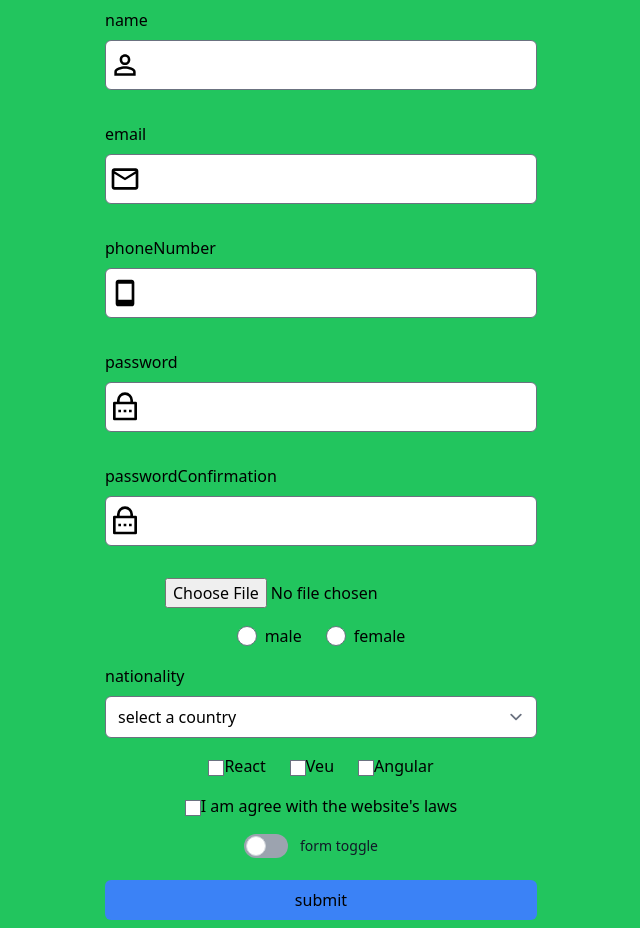
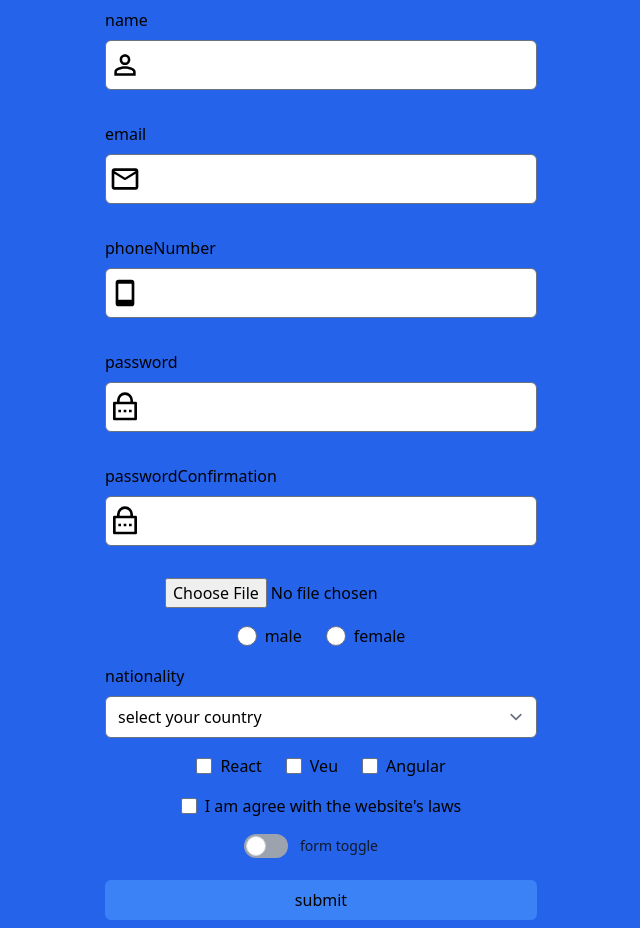
Before and after one commit to Arman-Abbasian/form_with_formik, a React (Create React App) app: page / in a window 1280 px wide. Shown: the whole page, without its empty margins (319-959 px from the left). Built offline with nearby package versions, Linux system fonts and the light colour scheme.

Commit message:
some improvement in style

```diff
--- a/src/common/BooleanCheckBox.jsx
+++ b/src/common/BooleanCheckBox.jsx
@@ -1,10 +1,8 @@
 const BooleanCheckBox = ({name,formik,label}) => {
     return (
-            <div className="flex gap-6">
-                <div>
-                    <input type="checkbox" id={name} name={name} value={true} checked={formik.values[name]===true} onChange={formik.handleChange} />
+            <div className="flex justify-center items-center w-full gap-2">
+                    <input type="checkbox" className="rounded-sm" id={name} name={name} value={true} checked={formik.values[name]===true} onChange={formik.handleChange} />
                     <label htmlFor={name}>{label}</label>
-                </div>
                 {formik.errors[name] && formik.touched[name] && <p className="text-red-600">{formik.errors[name]}</p>}
             </div>
      );
--- a/src/common/CheckBox.jsx
+++ b/src/common/CheckBox.jsx
@@ -1,9 +1,9 @@
 const CheckBox = ({options,name,formik}) => {
     return (
-        <div className="flex gap-6">
+        <div className="flex justify-center items-center gap-6 w-full">
             {options.map(item=>{
-                return <div key={item.id}>
-                        <input className="form-checkbox" type="checkbox" id={item.value} name={name} value={item.value} checked={formik.values[name].includes(item.value)} onChange={formik.handleChange} />
+                return <div key={item.id} className="flex justify-center items-center gap-2">
+                        <input className="form-checkbox rounded-sm" type="checkbox" id={item.value} name={name} value={item.value} checked={formik.values[name].includes(item.value)} onChange={formik.handleChange} />
                         <label htmlFor={item.value}>{item.label}</label>
                     </div>
         })}
--- a/src/components/FormikAndYupCommon.jsx
+++ b/src/components/FormikAndYupCommon.jsx
@@ -10,6 +10,7 @@ import { MdPersonOutline } from "react-icons/md";
 import { MdOutlineEmail } from "react-icons/md";
 import { BiMobile } from "react-icons/bi";
 import { RiLockPasswordLine } from "react-icons/ri";
+import { RiFlagLine } from "react-icons/ri";
 
 
 
@@ -39,7 +40,7 @@ const genderOptions=[
     {id:2,label:"female",value:"female"}
 ];
 const nationalityOptions=[
-    {id:0,label:"select a country",value:""},
+    {id:0,label:"select your country",value:""},
     {id:1,label:"Iran",value:"IR"},
     {id:2,label:"Germany",value:"GR"},
     {id:3,label:"France",value:"FR"}
@@ -55,7 +56,7 @@ const FormikAndYupCommon = () => {
     console.log(formik.touched)
     console.log(formik.isValid);
     return (
-        <div className="bg-green-500">
+        <div className="bg-blue-600">
             <form onSubmit={formik.handleSubmit} className="container mx-auto max-w-md p-2 ">
                 <div className="flex flex-col gap-4 justify-center items-center">
                 <Input name='name'  formik={formik} logo={<MdPersonOutline className="w-8 h-8 absolute top-1/2 left-1" />} />
```
